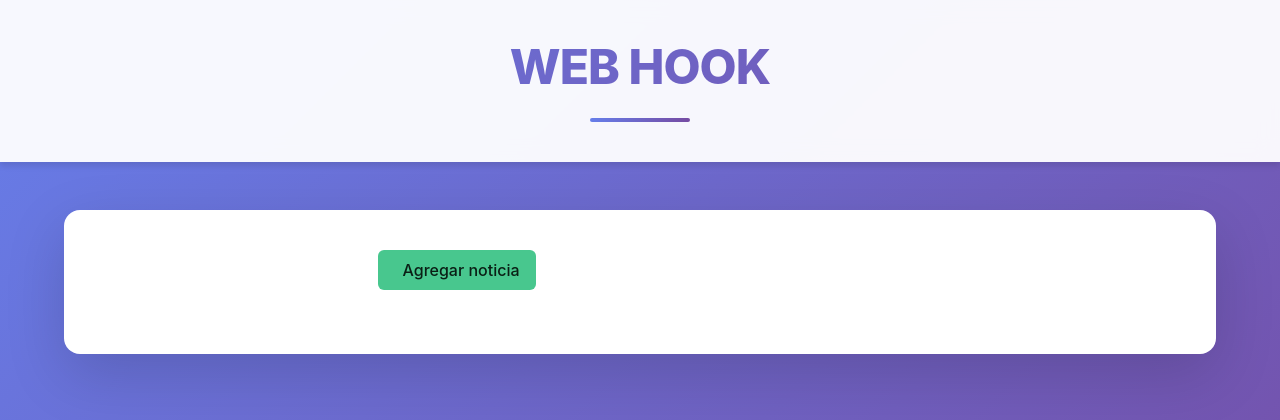
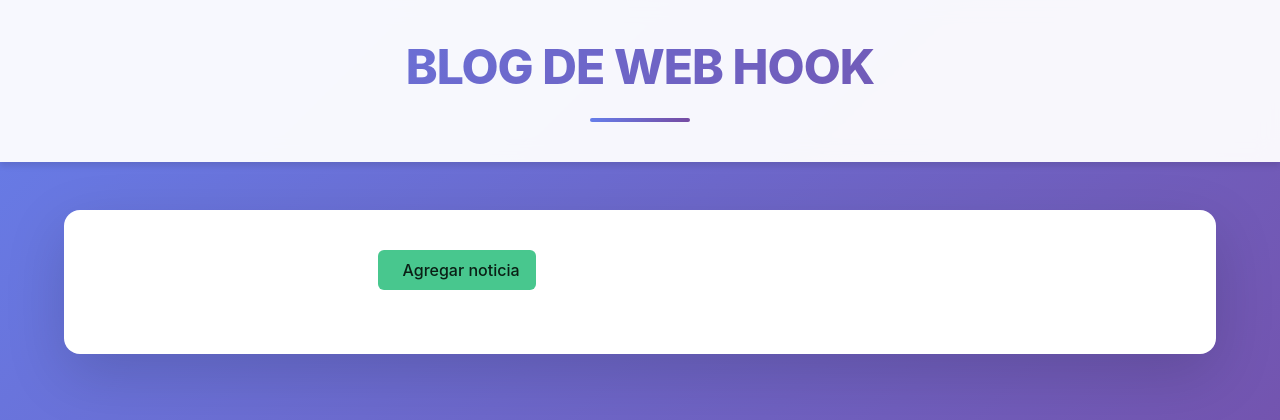
Before and after one commit to Ccarranza-nube2/CN2_BLOG_TEC, a Flask app: page / in a window 1280 px wide. Shown: the top 420 px of the page. Run offline with Flask 3, Linux system fonts and the light colour scheme; data that the repository does not hold is empty.

Commit message:
Modificando titulo

```diff
--- a/templates/base.html
+++ b/templates/base.html
@@ -80,7 +80,7 @@
   </head>
   <body>
     <header>
-      <h1 class="title has-text-centered is-1">WEB HOOK</h1>
+      <h1 class="title has-text-centered is-1">BLOG DE WEB HOOK</h1>
       <hr>
     </header>
     <div class="container">
```
